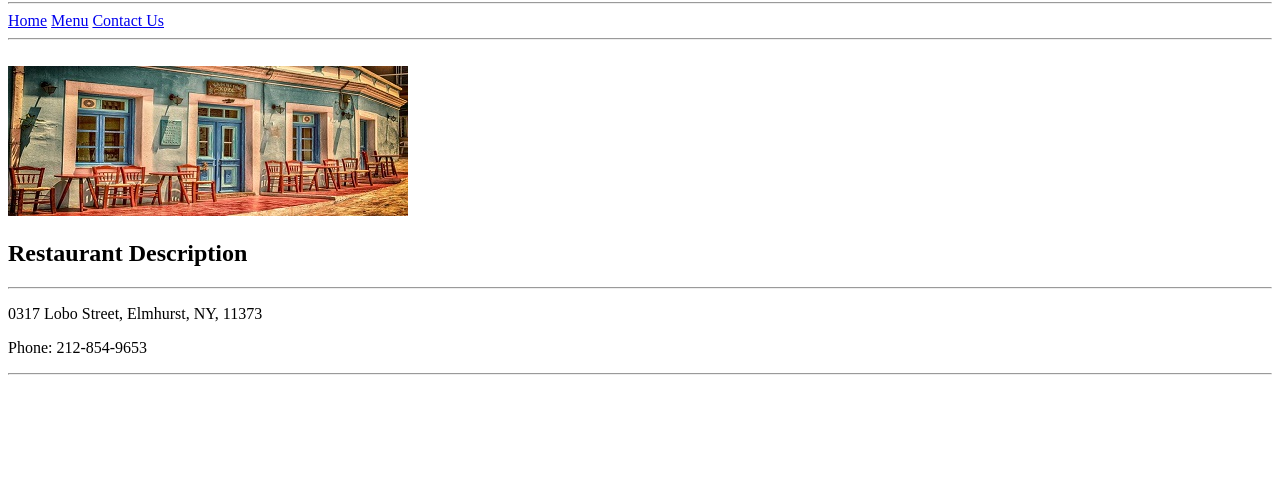
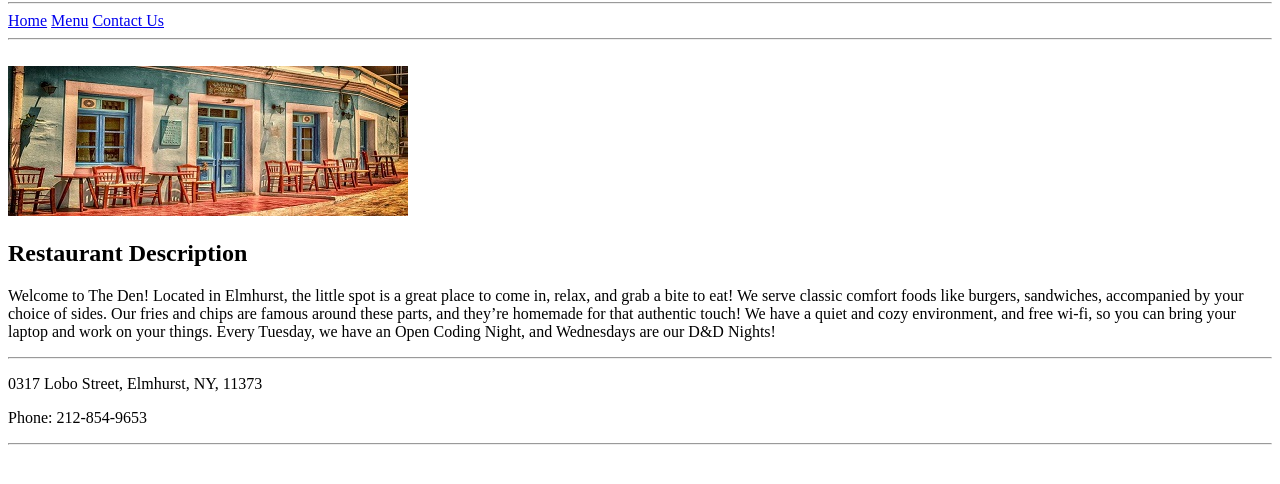
Before and after one commit to alexC317/SoftwareGuildCourse, a plain HTML site: page restaurant/index.html in a window 1280 px wide. Shown: the part 78-562 px from the top of the page. Drawn offline with Linux system fonts and the light colour scheme.

Commit message:
Updated index.html for restaurant project with description.

```diff
--- a/restaurant/index.html
+++ b/restaurant/index.html
@@ -32,7 +32,7 @@
         <h2>Restaurant Description</h2>
         <!--Description goes below once I think of one-->
         <article id="description">
-          <p></p>
+          <p>Welcome to The Den! Located in Elmhurst, the little spot is a great place to come in, relax, and grab a bite to eat! We serve classic comfort foods like burgers, sandwiches, accompanied by your choice of sides. Our fries and chips are famous around these parts, and they’re homemade for that authentic touch! We have a quiet and cozy environment, and free wi-fi, so you can bring your laptop and work on your things. Every Tuesday, we have an Open Coding Night, and Wednesdays are our D&D Nights!</p>
         </article>
       </section>
 
```
